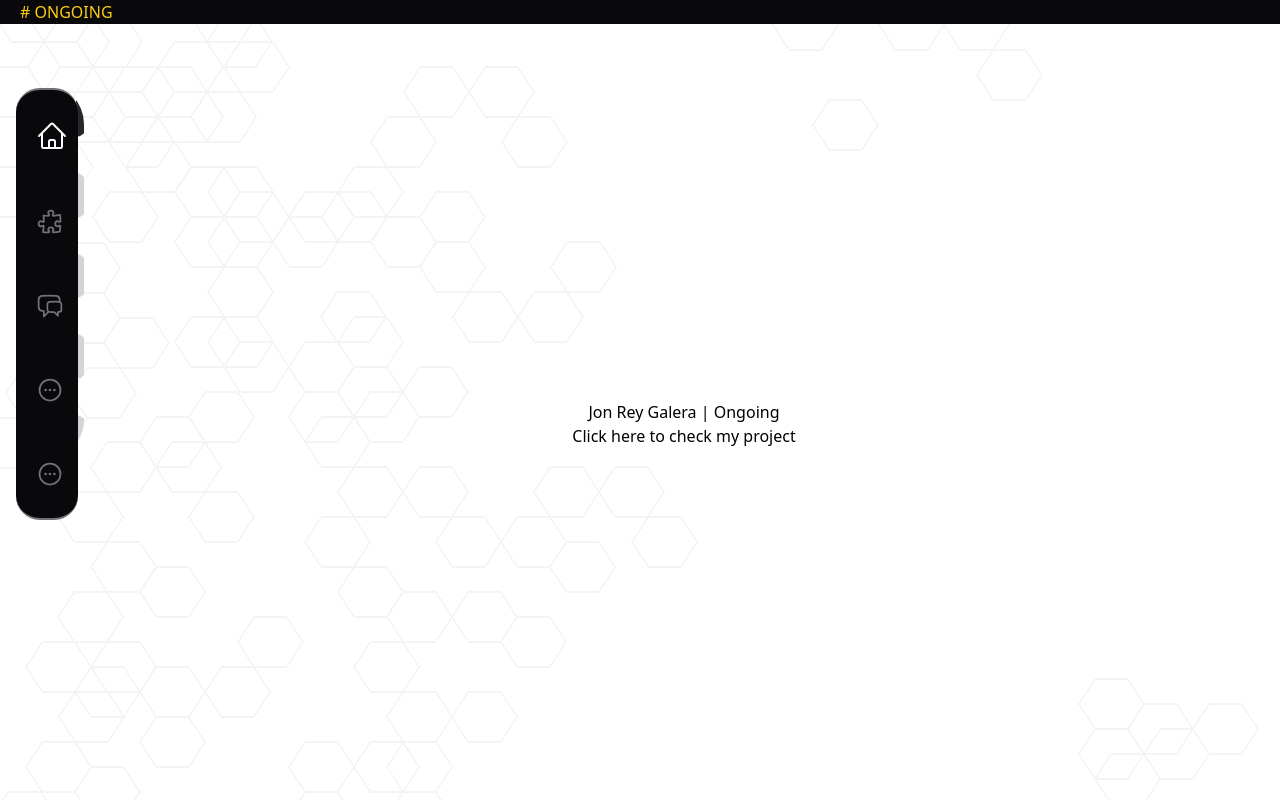
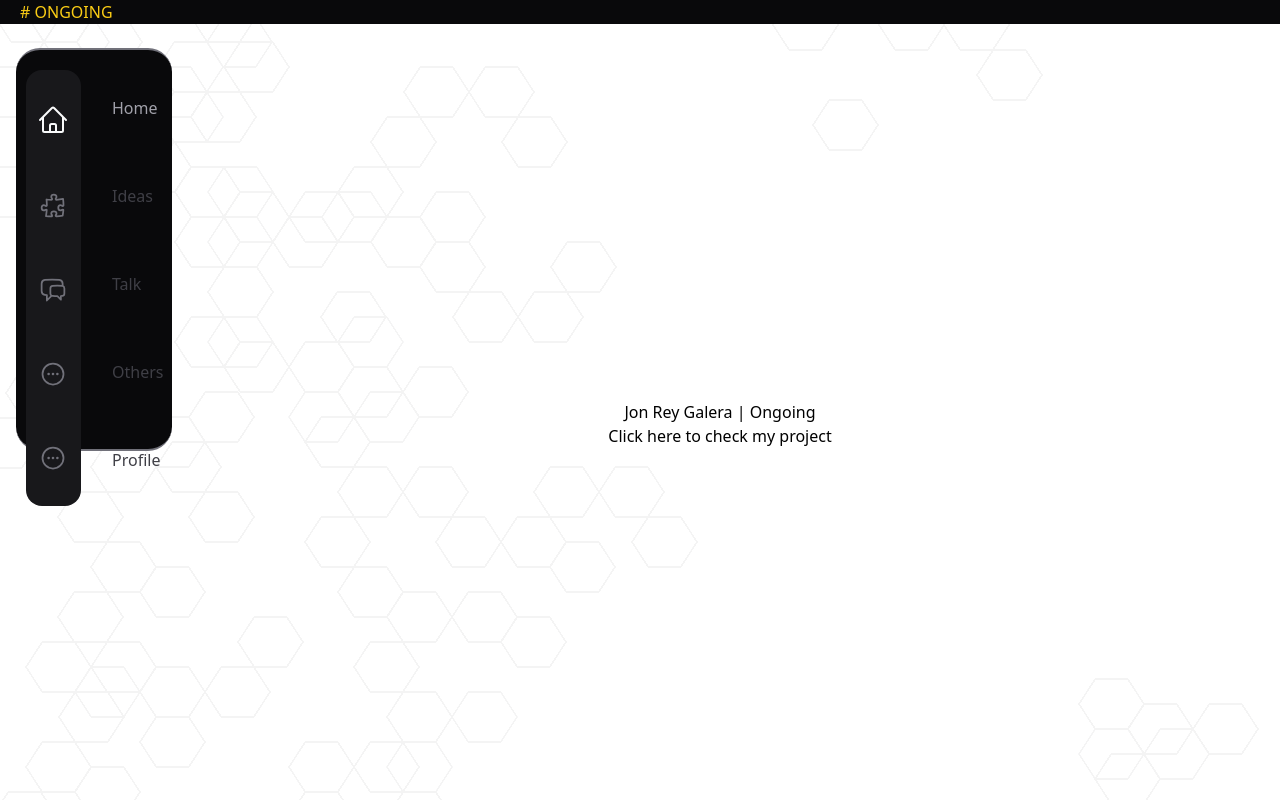
Before and after one commit to jonreygalera/mreys-net, a React (Vite) app in the folder src/: page / in a window 1280 px wide. Shown: the top 800 px of the page. Built offline with nearby package versions, Linux system fonts and the light colour scheme.

Commit message:
#1 revamped ui base

```diff
--- a/src/src/Base.tsx
+++ b/src/src/Base.tsx
@@ -2,14 +2,38 @@ import { Outlet } from 'react-router-dom';
 import Box from './components/box/Box';
 import Navigator from './features/navigator/Navigator';
 import OutletLayout from './components/layout/OutletLayout';
+import Typography from './components/typography/Typography';
 
 const Base = () => {
   return (
-    <Box>
-      <Navigator/>
-      <OutletLayout>
-        <Outlet/>
-      </OutletLayout>
+    <Box
+      className='flex flex-col'
+    >
+      <Box
+        className='bg-primary-950 text-yellow-400 top-0 z-50 px-5 sticky w-full'
+      >
+        # ONGOING
+      </Box>
+      <Box className='flex'>
+        <Navigator/>
+        <OutletLayout>
+          <Outlet/>
+        </OutletLayout>
+      </Box>
+      <Box
+        className='relative border border-transparent mt-42 h-[400px]'
+      >
+        <Box
+          className='bg-primary-900 h-[400px] mt-32 flex justify-center items-center'
+        >
+          <Box className='flex flex-col items-center justify-center'>
+            <img src="https://avatars.githubusercontent.com/u/55083108?v=4" className='w-[100px] h-[100px] rounded-full'/>
+            <Typography variant='h4' className='text-primary-400'>
+              @ { (new Date()).getFullYear()} Jon Rey Galera
+            </Typography>
+          </Box>
+        </Box>
+      </Box>
     </Box>
   );
 }
--- a/src/src/components/dialog/Dialog.tsx
+++ b/src/src/components/dialog/Dialog.tsx
@@ -1,5 +1,8 @@
 import React, { PropsWithChildren } from 'react';
 import Box from '../box/Box';
+import {
+  XMarkIcon
+} from '@heroicons/react/24/outline';
 
 interface DialogProps extends PropsWithChildren {
   isOpen: boolean;
@@ -15,17 +18,17 @@ const Dialog: React.FC<DialogProps> = (props) => {
 
   return (
     <Box className="fixed inset-0 z-50 flex items-center justify-center bg-primary-950 bg-opacity-50">
-      <Box className="bg-primary-50 rounded-lg shadow-lg w-full max-w-7xl p-6 animate-fade-in">
+      <Box className="bg-primary-50 rounded-lg shadow-lg w-full max-w-7xl animate-fade-in">
         {/* Header */}
         {title && (
           <Box className="flex items-center justify-between mb-4">
-            <h2 className="text-lg font-semibold text-primary-900">{title}</h2>
+            <h2 className="text-lg font-semibold text-primary-900 mr-2">{title}</h2>
             <button
               onClick={onClose}
-              className="text-primary-400 hover:text-primary-700 focus:outline-none"
+              className="text-primary-400 hover:text-primary-700 focus:outline-none bg-primary-950 rounded-se-md rounded-es-md p-1"
               aria-label="Close dialog"
             >
-              ✕
+              <XMarkIcon className='size-7'/>
             </button>
           </Box>
         )}
--- a/src/src/components/layout/OutletLayout.tsx
+++ b/src/src/components/layout/OutletLayout.tsx
@@ -7,32 +7,13 @@ const OutletLayout: React.FC<PropsWithChildren> = (props) => {
 
   return (
     <Box
-      className="h-screen"
+      className="h-full w-full"
     >
-      <Box
-        className='bg-primary-950 text-yellow-400 sticky top-0 z-50 px-5'
-      >
-        # ONGOING
-      </Box>
-      <Box className='ml-32 mr-10 hidden laptop:block'>
+      <Box className='ml-72 mr-32 hidden laptop:block'>
         { children }
       </Box>
       <Box className='ml-32 mr-10 laptop:hidden flex items-center '>
         <Typography variant='h1'>Lower screen size | Ongoing</Typography>
-      </Box>
-      <Box
-        className='relative border border-transparent mt-42 h-[400px]'
-      >
-        <Box
-          className='bg-primary-900 h-[400px] mt-32 flex justify-center items-center'
-        >
-          <Box className='flex flex-col items-center justify-center'>
-            <img src="https://avatars.githubusercontent.com/u/55083108?v=4" className='w-[100px] h-[100px] rounded-full'/>
-            <Typography variant='h4' className='text-primary-400'>
-              @ { (new Date()).getFullYear()} Jon Rey Galera
-            </Typography>
-          </Box>
-        </Box>
       </Box>
     </Box>
   );
--- a/src/src/components/navigation/Navigation.tsx
+++ b/src/src/components/navigation/Navigation.tsx
@@ -2,38 +2,40 @@ import React, { Children } from 'react';
 import Box from '../box/Box';
 import INavigationProps from '../../interface/INavigationProps';
 import { tailwindUtil } from '../../utils/tailwindUtil';
+import Typography from '../typography/Typography';
 
 const Navigation: React.FC<INavigationProps> = (props) => {
   const { children, className, activeItem } = props;
 
   return (
     <Box
-      className='fixed h-full pt-32 pr-5 -top-10'
+      className='fixed h-full pt-32 pr-5 -top-20 w-[15%] wide-screen:w-[10%] z-50'
     >
       <Box
         className={
           tailwindUtil(
-            "flex flex-col gap-9 pl-2.5 py-5 bg-primary-950 border-primary-500 border-y-2 border-solid rounded-3xl z-50",
+            "bg-primary-950 border-primary-500 border-y-2 border-solid rounded-3xl z-50 h-[60%]",
             className
           )
         }>
-        { children }
+        <Box
+          className='flex flex-col gap-9 py-6 ml-2.5 my-5 bg-primary-900 rounded-2xl w-[35%] wide-screen:w-[50%] items-center'
+        >
+          { children }
+        </Box>
       </Box>
       <Box
         className='
           fixed
-          top-16
-          left-11
-          w-10
-          h-[47%]
-          mt-5
-          -z-50
+          top-10
+          left-20
+          w-[50px]
+          mt-12
           rounded-e-full
           pl-8
           flex
           flex-col
-          gap-9
-          overflow-hidden
+          gap-8
           pt-2
         '
       >
@@ -46,11 +48,18 @@ const Navigation: React.FC<INavigationProps> = (props) => {
                 key={childIdx}
                 className={
                   tailwindUtil(
-                    'h-14 w-2.5 rounded-e-full bg-primary-300',
-                    activeItem?.index === childIdx && 'bg-primary-800',
+                    'flex h-14',
                   )
                 }
-              />
+              >
+                <Typography
+                  className={
+                    tailwindUtil('text-primary-700', activeItem?.index === childIdx && 'text-primary-400')
+                  }
+                >
+                  {label}
+                </Typography>
+              </Box>
             )
           })
         }
--- a/src/src/features/projectCardContainer/ProjectCardContainer.tsx
+++ b/src/src/features/projectCardContainer/ProjectCardContainer.tsx
@@ -33,7 +33,7 @@ const ProjectCardContainer: React.FC<Props> = ({
   return (
     <Box
       className={tailwindUtil(
-        'border-2 flex flex-col max-w-xl mt-10 ml-10 w-full h-[170px] relative rounded-3xl py-2 px-2 transition duration-500 gap-5 hover:-translate-y-2',
+        'border-2 flex flex-col max-w-xl mt-10 ml-10 h-[170px] relative rounded-3xl py-2 px-2 transition duration-500 gap-5 hover:-translate-y-2',
       )}
       style={{
         backgroundImage: active ? `url(${backgroundImage})` : '',
--- a/src/src/pages/IdeasPage.tsx
+++ b/src/src/pages/IdeasPage.tsx
@@ -20,7 +20,6 @@ const IdeasPage: React.FC<Props> = () => {
 
   const [ selectedProject, setSelectedProject ] = useState<IProject | null>(null);
 
-
   return (
     <Box className='relative mt-5'>
       <HighlightCarousel title='Ideas'>
@@ -39,12 +38,12 @@ const IdeasPage: React.FC<Props> = () => {
           })
         }
       </HighlightCarousel>
-      <Box className='flex mt-2 mb-10 border rounded-lg h-[800px]'>
+      <Box className='flex mt-2 mb-10 border rounded-lg h-screen'>
         <Box className='flex p-5 bg-primary-950 rounded-s-lg relative'>
           <Typography variant='h1' className='text-primary-300'>Projects</Typography>
         </Box>
         <Box className='w-11/12 pb-5'>
-          <Box className='grid grid-cols-2 gap-2 pl-20 h-full overflow-y-auto'>
+          <Box className='grid grid-cols-1 wide-screen:grid-cols-2 gap-12 pl-10 pr-10 wide-screen:pl-2 h-full overflow-y-auto'>
             {
               dataProjectModel?.map((data: IProject) => {
                 return (
@@ -67,7 +66,7 @@ const IdeasPage: React.FC<Props> = () => {
         <Typography variant='h1' className='text-primary-300'>Experimental</Typography>
       </Box>
       <Box className='pb-5'>
-        <Box className='grid grid-cols-2 pb-10 gap-2 pl-20 h-[800px] overflow-y-auto border rounded-s-lg'>
+        <Box className='grid grid-cols-1 wide-screen:grid-cols-2 pb-10 gap-2 pl-28 wide-screen:pl-20 h-[800px] overflow-y-auto border rounded-s-lg'>
           {
             dataProjectExperimentalModel?.map((data: IProject) => {
               return (
```
